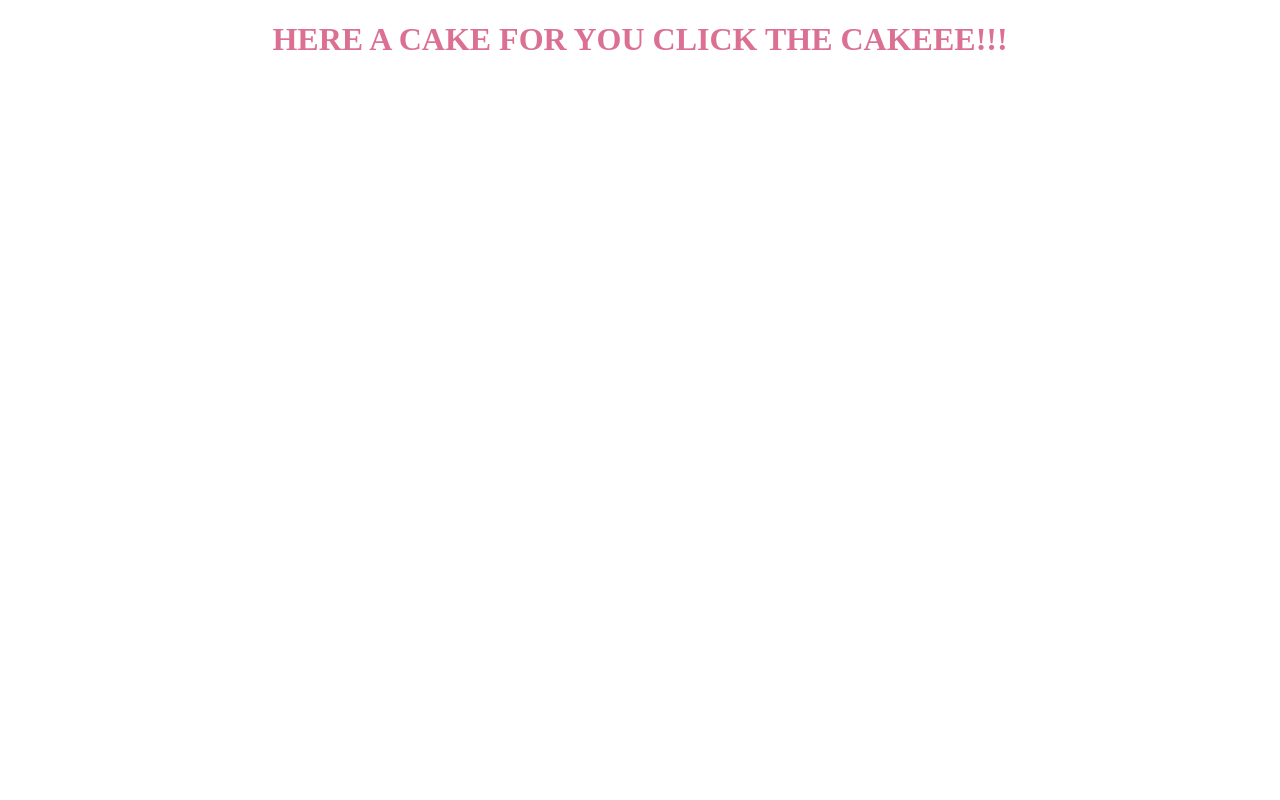
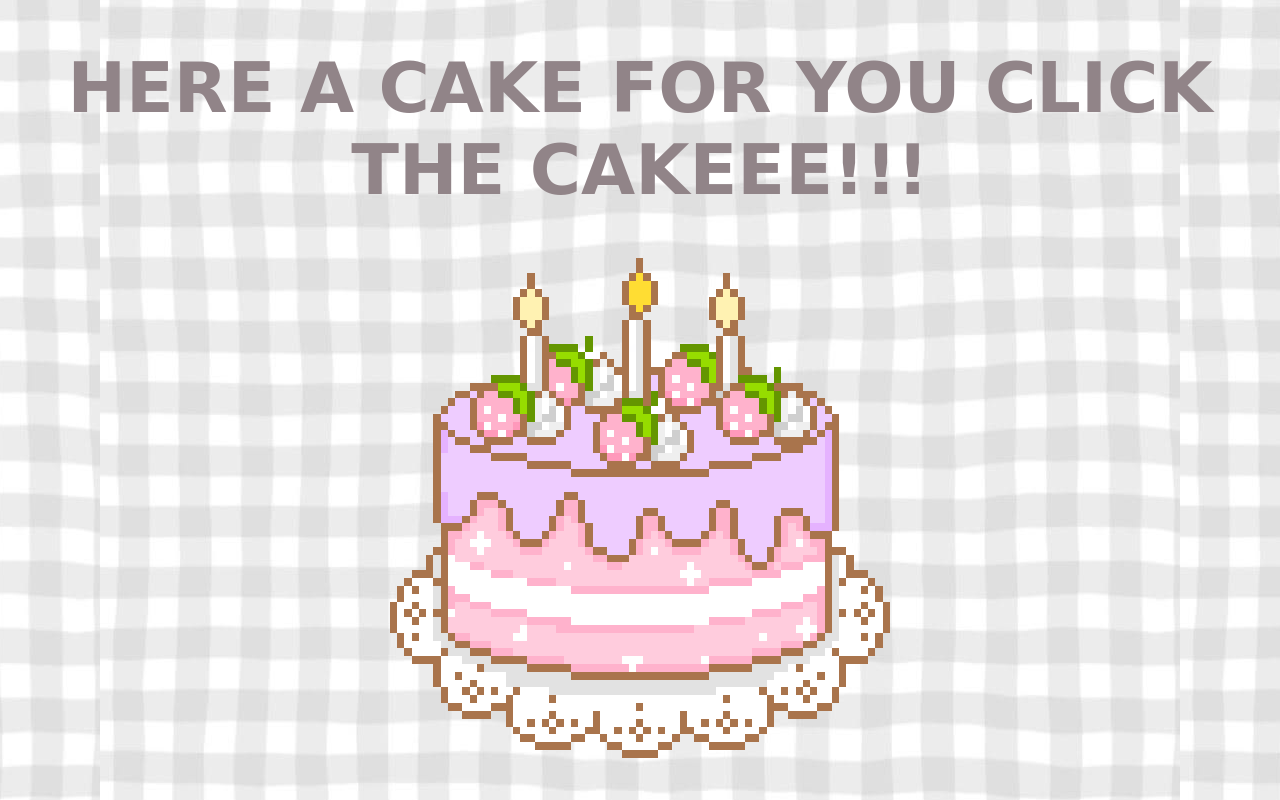
Before and after one commit to momnammm/Paro, a plain HTML site: page Happy.html in a window 1280 px wide. Drawn offline with Linux system fonts and the light colour scheme.

Commit message:
i made a cake that takes you to another page

```diff
--- a/Happy.html
+++ b/Happy.html
@@ -7,7 +7,7 @@
 </head>
 <body>
 <h1 class="bp">HERE A CAKE FOR YOU CLICK THE CAKEEE!!!</h1>
-
+<div class="skz"><a href="bestie.html"> <img src="pixel cake.gif"> </a> </div>
 
 
 
--- a/happy.css
+++ b/happy.css
@@ -1,6 +1,18 @@
 h1{
-color:palevioletred;
+color:rgb(145, 132, 136);
 text-align: center;
-
+font-size:70px;
+font-family: cursive;
+}
+body{
+background-image: url(l.jpg);
+background-position: center;
 
 }
+.skz{
+    margin-left: auto;
+    margin-right: auto;
+    height: 500px;
+    width: 500px;
+
+}
```
Also changed, not shown: l.jpg (added), pixel cake.gif (added).
